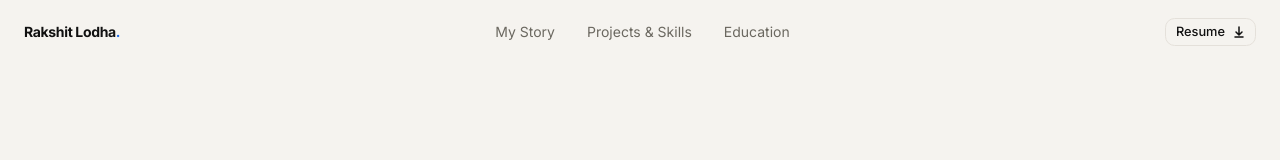
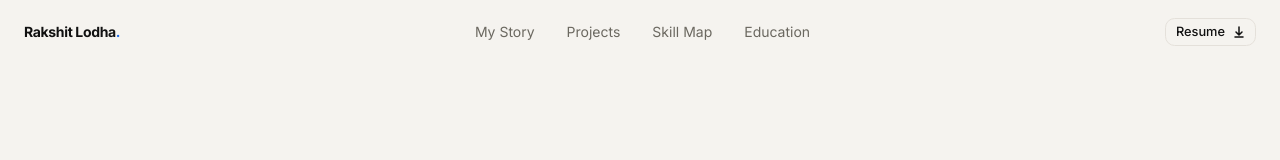
Before and after one commit to Rakshit-Lodha/personal-website, a Next.js app: page / in a window 1280 px wide. Shown: the top 160 px of the page. Built offline with nearby package versions, Linux system fonts and the light colour scheme.

Commit message:
Nav Changes

```diff
--- a/src/components/Nav.tsx
+++ b/src/components/Nav.tsx
@@ -8,7 +8,8 @@ const resumeUrl =
 
 const links = [
   { label: "My Story", href: "#story" },
-  { label: "Projects & Skills", href: "#projects" },
+  { label: "Projects", href: "#projects" },
+  { label: "Skill Map", href: "#skill-map" },
   { label: "Education", href: "#education" },
 ];
 
--- a/src/components/Projects.tsx
+++ b/src/components/Projects.tsx
@@ -390,7 +390,7 @@ export default function Projects() {
           githubProfileUrl={githubProfileUrl}
         />
 
-        <SkillMap />
+        <div id="skill-map"><SkillMap /></div>
         <Education />
       </div>
     </section>
```
